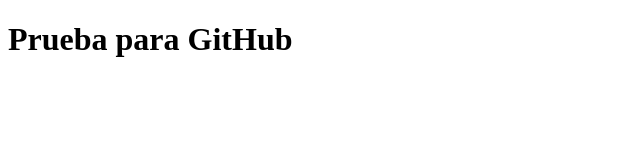
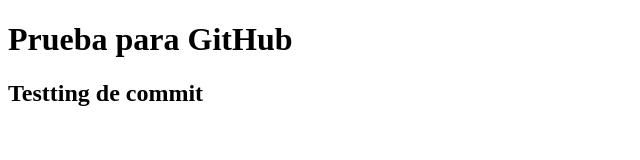
Before and after one commit to alberto120495/PruebaGit, a plain HTML site: page index.html in a window 1280 px wide. Shown: the whole page, without its empty margins (0-640 px from the left). Drawn offline with Linux system fonts and the light colour scheme.

Commit message:
Agragando segundo heading

```diff
--- a/index.html
+++ b/index.html
@@ -8,5 +8,6 @@
   </head>
   <body>
     <h1>Prueba para GitHub</h1>
+    <h2>Testting de commit</h2>
   </body>
 </html>
```
